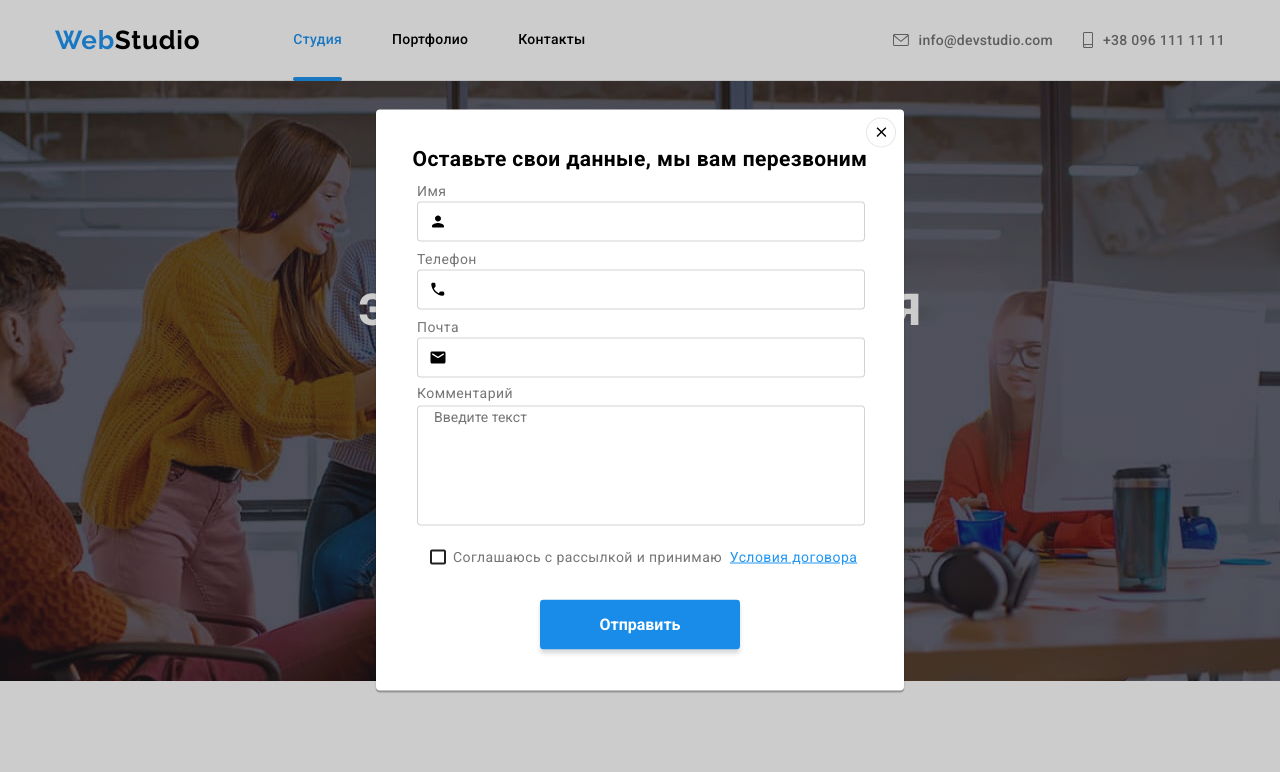
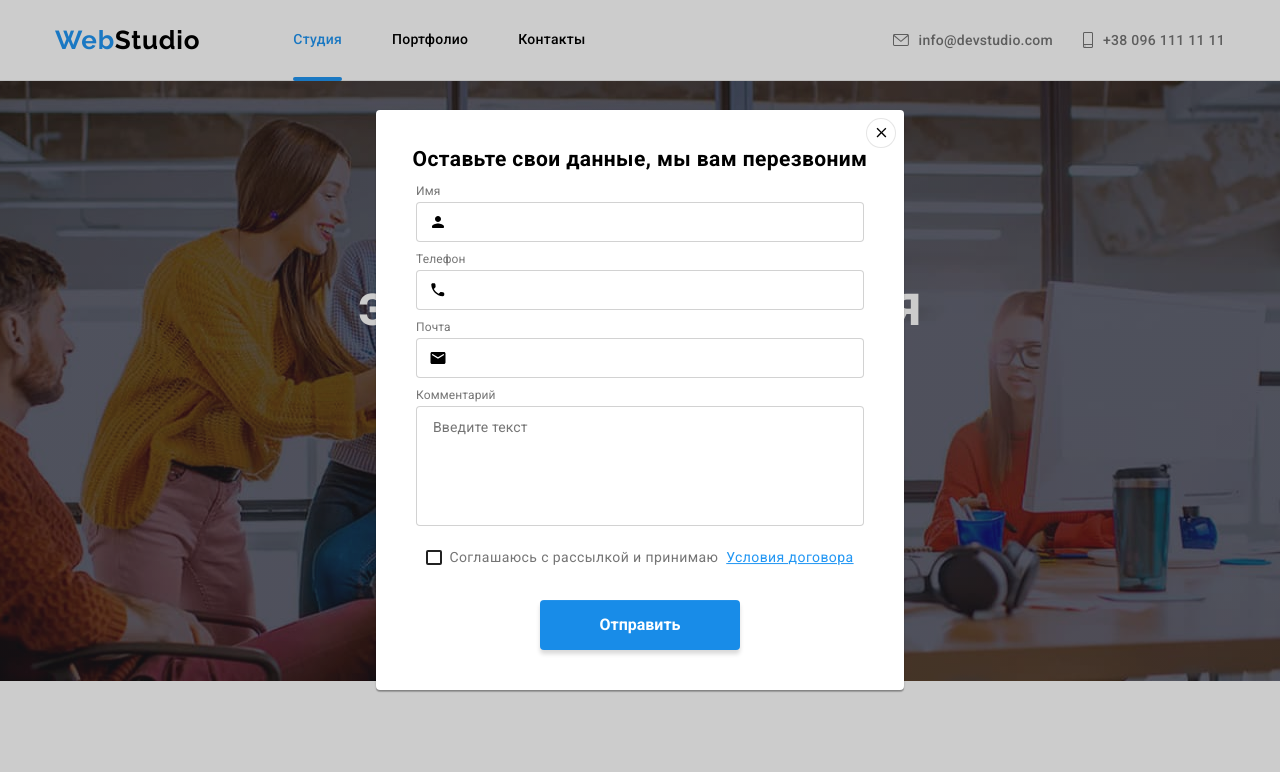
Before and after one commit to kilimanki/goit-markup-hw-06., a plain HTML site: page index.html in a window 1280 px wide. Both pictures are taken after a click on the button "Заказать услугу". Shown: the top 772 px of the page. Drawn offline with Linux system fonts and the light colour scheme.

Commit message:
Update style.css

```diff
--- a/css/style.css
+++ b/css/style.css
@@ -284,28 +284,34 @@ font-weight: bold;
 font-size: 16px;
 line-height: 0.53;
 color: var(--white-color);
+margin-left: 124px;
 cursor: pointer;
 }
 .modal-title{
   margin: 0;
 }
 .form{
-  margin-top: 30px;
+  text-align: left;
+ padding: 12px 40px 40px 40px;
 }
 .form-label{
-  position: absolute;
-  top: -55%;
-  left: 0;
+font-weight: normal;
+font-size: 12px;
+line-height: 14px;
+letter-spacing: 0.01em;
+margin-bottom: 4px;
 }
 .form-label_comment{
-  position: absolute;
-  top: -17%;
-  left: 0;
+font-weight: normal;
+font-size: 12px;
+line-height: 14px;
+letter-spacing: 0.01em;
+margin-bottom: 4px;
 }
 .icons-modal{
   position: absolute;
-  top: 11px;
-  left: 12px;
+  top: 50%;
+  left: 3%;
   transition: fill 250ms cubic-bezier(0.4, 0, 0.2, 1);
 }
 .form-field{
@@ -313,11 +319,9 @@ cursor: pointer;
   flex-direction: column;
   position: relative;
   color: #757575;
-  margin-left: 41px;
-  margin-right: 39px;
 }
 .form-field:nth-child(-n+3){
-  margin-bottom: 28px;
+  margin-bottom: 10px;
 }
 .form-policy{
   display: inline-block;
@@ -331,7 +335,7 @@ cursor: pointer;
   display: flex;
   align-items: center;
   color: #757575;
-margin-left: 54px;
+  justify-content: center;
 }
 .checkbox{
   appearance: none;
@@ -346,12 +350,19 @@ margin-left: 54px;
   background-position: center;
 }
 textarea{
+  font-family: Roboto;
+font-style: normal;
+font-weight: normal;
+font-size: 14px;
+line-height: 16px;
+letter-spacing: 0.01em;
   border: 1px solid rgba(33, 33, 33, 0.2);
 border-radius: 4px;
   resize: none;
   height: 120px;
   margin-bottom: 20px;
   padding-left: 16px;
+  padding-top: 12px;
   transition: border-color 250ms cubic-bezier(0.4, 0, 0.2, 1);
   outline: none;
 }
@@ -378,7 +389,6 @@ background-color: rgba(0, 0, 0, 0.2);
   left: 50%;
   top: 50%;
 width: 528px;
-height: 581px;
   transform: translate(-50%,-50%);
   background: #FFFFFF;
 box-shadow: 0px 1px 3px rgba(0, 0, 0, 0.12), 0px 1px 1px rgba(0, 0, 0, 0.14), 0px 2px 1px rgba(0, 0, 0, 0.2);
@@ -788,6 +798,9 @@ margin-bottom: 9px;
   display: flex;
 }
 .footer-input{
+  font-size: 16px;
+line-height: 20px;
+  color: rgba(255, 255, 255, 0.6);
   width: 358px;
   height: 50px;
   padding-left: 16px;
```
